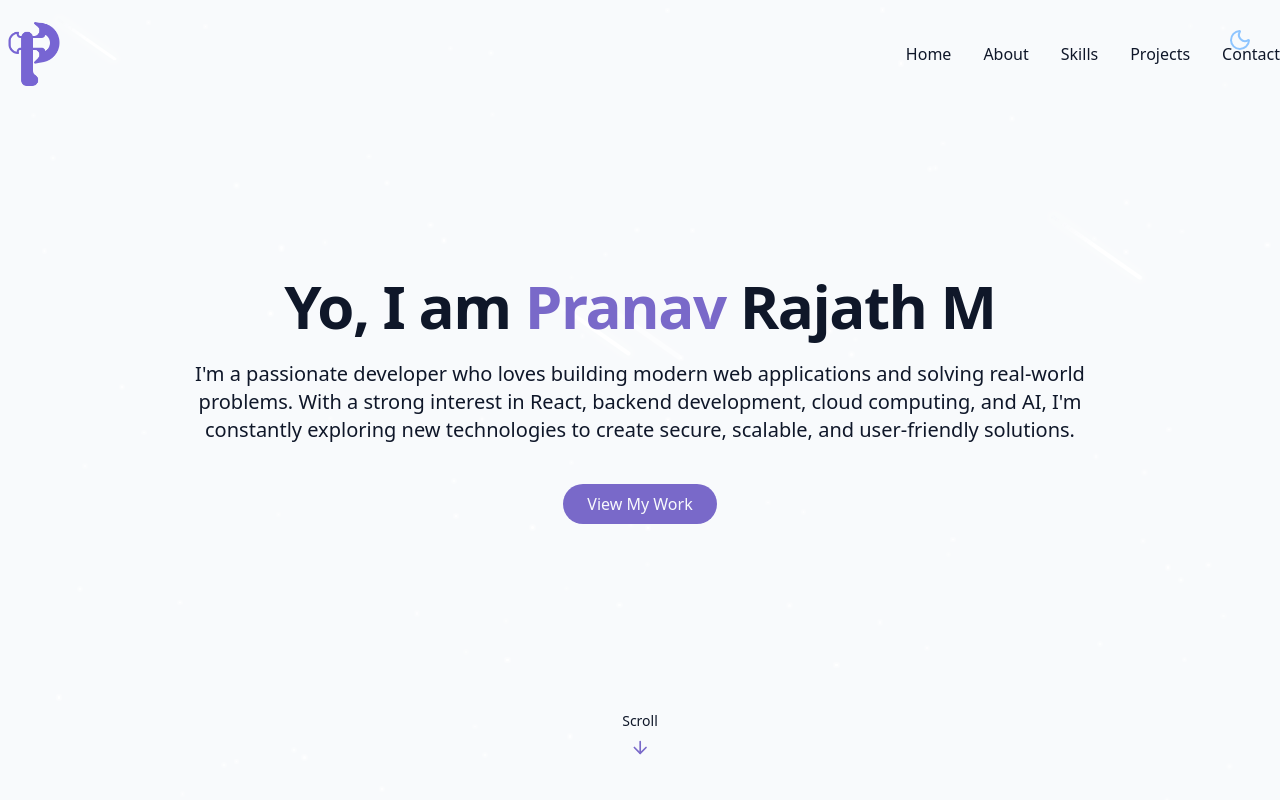
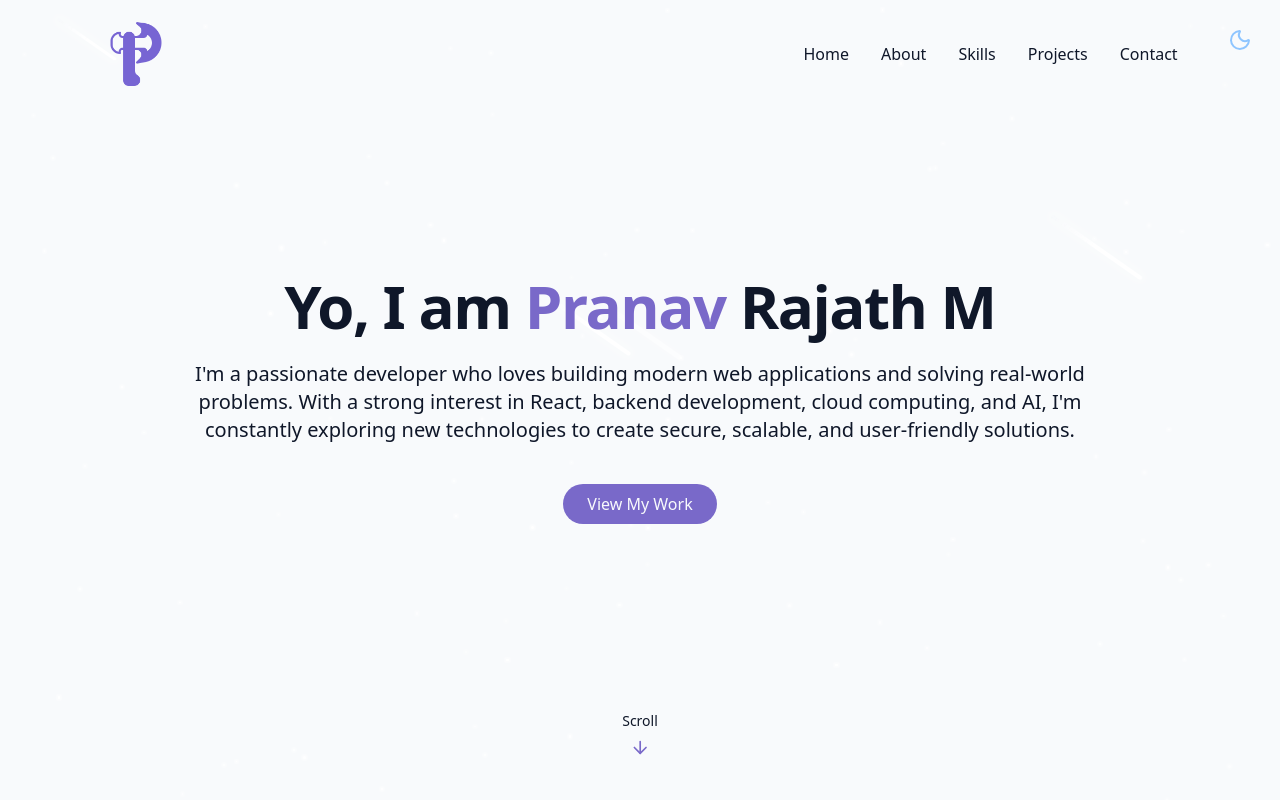
Before and after one commit to Pranavrajath/Portfolio, a React (Vite) app: page /#/ in a window 1280 px wide. Shown: the top 800 px of the page. Built offline with nearby package versions, Linux system fonts and the light colour scheme.

Commit message:
edited navbar

```diff
--- a/src/components/NavBar.jsx
+++ b/src/components/NavBar.jsx
@@ -31,7 +31,7 @@ export const NavBar = () => {
     , isScrolled ? "py-3 bg-background/80 backdrop-blur-md shadow-xs " : "py-5"
     )}
     >
-       <div className="container flex items-center justify-between ">
+       <div className="container flex items-center justify-between px-[8vw]">
         <a className="text-xl font-bold text-primary flex items-center" >
             <span className="relative z-10 w-17">
                 <span className="text-glow text-foreground">
```
Also changed, not shown: 1 other file (tests, documents, lock files or other folders).
